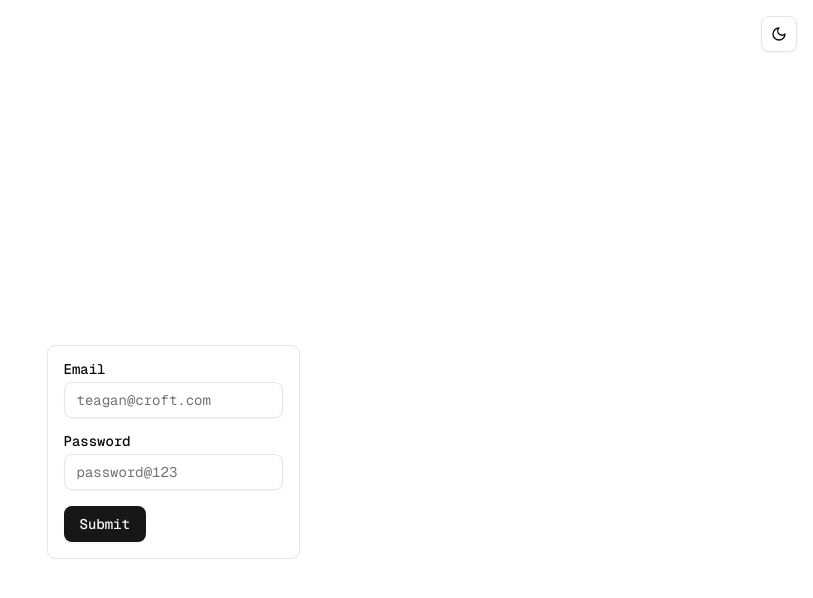
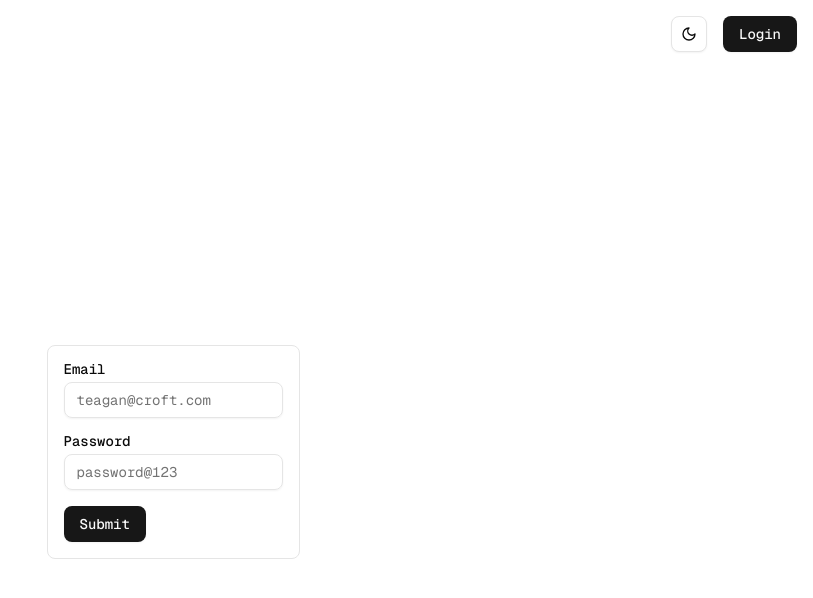
Before and after one commit to arsalanansariofficial/nextjs-app, a Next.js app: page /login in a window 1280 px wide. Shown: the top 598 px of the page, without its empty margins (467-1280 px from the left). Built offline with nearby package versions, Linux system fonts and the light colour scheme; no server answers.

Commit message:
Add server action for logout users

```diff
--- a/app/_actions/user-actions.ts
+++ b/app/_actions/user-actions.ts
@@ -3,7 +3,7 @@
 import z from 'zod';
 import path from 'path';
 import fs from 'fs/promises';
-import { admin, signIn, loginSchema } from '../../auth';
+import { admin, signIn, loginSchema, signOut } from '../../auth';
 
 import { redirect } from 'next/navigation';
 import { revalidatePath } from 'next/cache';
@@ -11,7 +11,6 @@ import { revalidatePath } from 'next/cache';
 import { getImageName } from '~/_lib/utils';
 import * as userRepository from '~/_data/user-repository';
 import { loginState, SignupState } from '~/_lib/definitions';
-import { AuthError } from 'next-auth';
 
 const errors = {
   email: { invalid: { message: 'Shold be valid Email' } },
@@ -120,9 +119,9 @@ export async function updateUser(
 }
 
 export async function loginAdmin(
-  _: loginState | string,
+  _: loginState,
   formData: FormData
-): Promise<loginState | string> {
+): Promise<loginState> {
   const email = formData.get('email') as string;
   const password = formData.get('password') as string;
   const result = loginSchema.safeParse({ email, password });
@@ -131,22 +130,14 @@ export async function loginAdmin(
     return { email, password, errors: result.error.flatten().fieldErrors };
   }
 
-  try {
-    if (email === admin.email && password === admin.password) {
-      return await signIn('credentials', formData);
-    }
+  if (email === admin.email && password === admin.password) {
+    return await signIn('credentials', formData);
+  }
 
-    return { email, password, message: 'Login failed' };
-  } catch (error: unknown) {
-    if (error instanceof AuthError) {
-      switch (error.type) {
-        case 'CredentialsSignin':
-          return 'Invalid credentials.';
-        default:
-          return 'Something went wrong.';
-      }
-    }
+  return { email, password, message: 'Login failed' };
+}
 
-    throw error;
-  }
+export async function logoutAdmin() {
+  'use server';
+  await signOut();
 }
--- a/app/_components/header.tsx
+++ b/app/_components/header.tsx
@@ -1,9 +1,26 @@
+import Link from 'next/link';
+
+import { auth } from '../../auth';
+import { Button } from '~/_components/ui/button';
 import ThemeToggle from '~/_components/theme-toggle';
+import { logoutAdmin } from '~/_actions/user-actions';
 
-export default function Header() {
+export default async function Header() {
+  const session = await auth();
+
   return (
-    <header className="container mx-auto grid">
+    <header className="container mx-auto grid grid-cols-[1fr_auto_auto] gap-4">
       <ThemeToggle />
+      {session?.user && (
+        <form action={logoutAdmin}>
+          <Button variant="secondary">Logout</Button>
+        </form>
+      )}
+      {!session?.user && (
+        <Button>
+          <Link href="/login">Login</Link>
+        </Button>
+      )}
     </header>
   );
 }
--- a/app/_components/theme-provider.tsx
+++ b/app/_components/theme-provider.tsx
@@ -1,6 +1,5 @@
 'use client';
 
-import React from 'react';
 import { ThemeProvider as NextThemesProvider } from 'next-themes';
 
 import { ThemeProviderProps } from '~/_lib/definitions';
--- a/app/_components/theme-toggle.tsx
+++ b/app/_components/theme-toggle.tsx
@@ -12,7 +12,7 @@ export default function ThemeToggle() {
     <Button
       size="icon"
       variant="outline"
-      className="justify-self-end"
+      className="col-start-2 justify-self-end-"
       onClick={() => setTheme(theme === 'light' ? 'dark' : 'light')}
     >
       <Sun className="h-[1.2rem] w-[1.2rem] scale-0 -rotate-90 transition-all dark:scale-100 dark:rotate-0" />
--- a/app/login/page.tsx
+++ b/app/login/page.tsx
@@ -4,13 +4,11 @@ import { useActionState } from 'react';
 
 import { Input } from '~/_components/ui/input';
 import { Label } from '~/_components/ui/label';
-import { loginState } from '~/_lib/definitions';
 import { Button } from '~/_components/ui/button';
 import { loginAdmin } from '~/_actions/user-actions';
 
 export default function Page() {
-  const [_state, formAction] = useActionState(loginAdmin, {});
-  const state = _state as loginState;
+  const [state, formAction] = useActionState(loginAdmin, {});
 
   return (
     <main className="container mx-auto grid min-h-screen place-content-center">
--- a/app/signup-form.tsx
+++ b/app/signup-form.tsx
@@ -2,16 +2,16 @@
 
 import { useActionState } from 'react';
 
-import { State } from '~/_lib/definitions';
 import { EditProps } from '~/_lib/definitions';
 import { Label } from '~/_components/ui/label';
 import { Input } from '~/_components/ui/input';
+import { SignupState } from '~/_lib/definitions';
 import { Button } from '~/_components/ui/button';
 import { signupUser, updateUser } from '~/_actions/user-actions';
 
 export default function SignupForm(props: EditProps) {
   let action = signupUser;
-  let initialState: State = {};
+  let initialState: SignupState = {};
 
   if (props.user) {
     action = updateUser.bind(null, props.user.id);
--- a/auth.ts
+++ b/auth.ts
@@ -30,6 +30,7 @@ export const authConfig = {
 
 export const { auth, signIn, signOut } = NextAuth({
   ...authConfig,
+  pages: { signIn: '/login' },
   providers: [
     Credentials({
       async authorize(credentials) {
```
